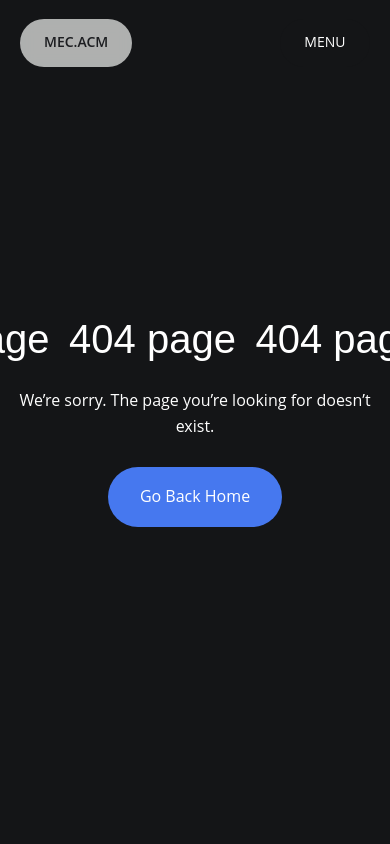
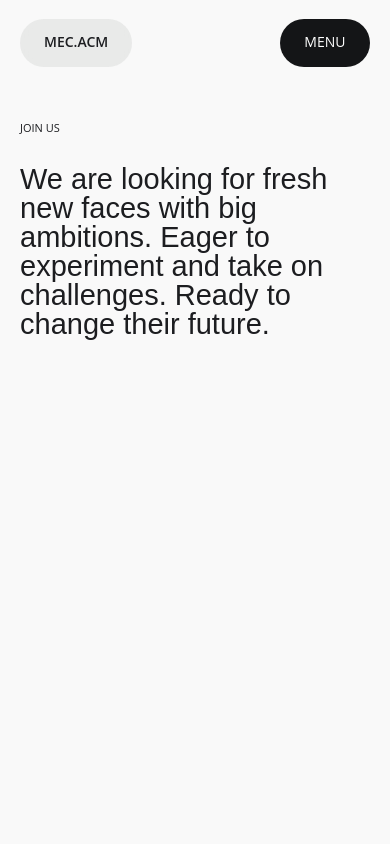
Before and after one commit to JaleelB/mec-acm, a Next.js app: page /about in a window 390 px wide. Before the commit this address had no page. Shown: the top 844 px of the page. Built offline with nearby package versions, Linux system fonts and the light colour scheme.

Commit message:
fixed shifting layout bug caused by  responsive section component

```diff
--- a/components/ResponsiveSection.jsx
+++ b/components/ResponsiveSection.jsx
@@ -6,7 +6,7 @@ const ResponsiveSection = ({children}) => {
     <Box
         as="section"
         px={{base: 'wrapSm', lgTablet:'wrap2Md', lgDesktop:'wrap2Lg', xlDesktop: 'wrap2XXLg'}}
-        my={{base: '115px', lgTablet: '16.5vw', lgDesktop: '15vw'}}
+        py={{base: '115px', lgTablet: '16.5vw', lgDesktop: '15vw'}}
     >
       {children}
     </Box>
--- /dev/null
+++ b/pages/about.jsx
@@ -0,0 +1,13 @@
+import React from 'react'
+import { Layout } from '../layout'
+import { Hero } from '../sections/About'
+
+const About = () => {
+  return (
+    <Layout>
+        <Hero/>
+    </Layout>
+  )
+}
+
+export default About
--- /dev/null
+++ b/sections/About/Hero.jsx
@@ -0,0 +1,27 @@
+import { Box } from '@chakra-ui/react'
+import React from 'react'
+import { ResponsiveSection, SectionHeader } from '../../components'
+import Subtitle from '../../components/Subtitle'
+
+const Hero = () => {
+  return (
+    // <Box
+    //     pt={{base: '53px', smTablet: '60px', md: '7.729vw', lgTablet:'6.238vw', mdDesktop: '5.9vw'}}
+    //     h={{base: '70vh', smTablet:"80vh"}}
+    //     minHeight={{base: "38vh", smTablet:'350px'}}
+    //     px={{base: 'wrapSm', lgTablet:'wrap2Md', lgDesktop:'wrap2Lg', xlDesktop: 'wrap2XXLg'}}
+    // >
+    //     gggg
+    // </Box>
+
+    <ResponsiveSection>
+        <SectionHeader>join us</SectionHeader>
+        <Subtitle>
+            We are looking for fresh new faces with big ambitions. Eager to
+            experiment and take on challenges. Ready to change their future.
+        </Subtitle>
+    </ResponsiveSection>
+  )
+}
+
+export default Hero
--- /dev/null
+++ b/sections/About/index.js
@@ -0,0 +1 @@
+export {default as Hero} from './Hero'
```
